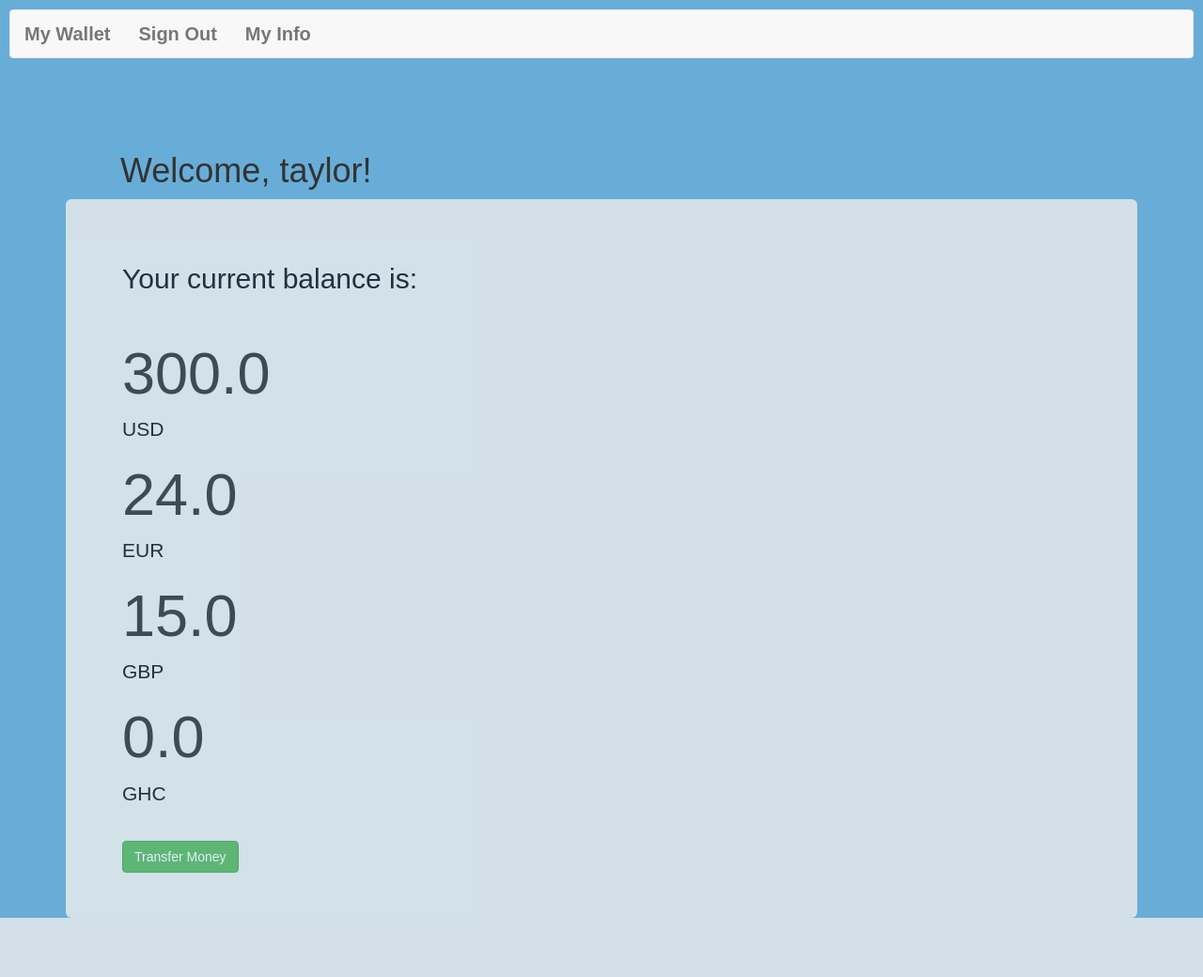
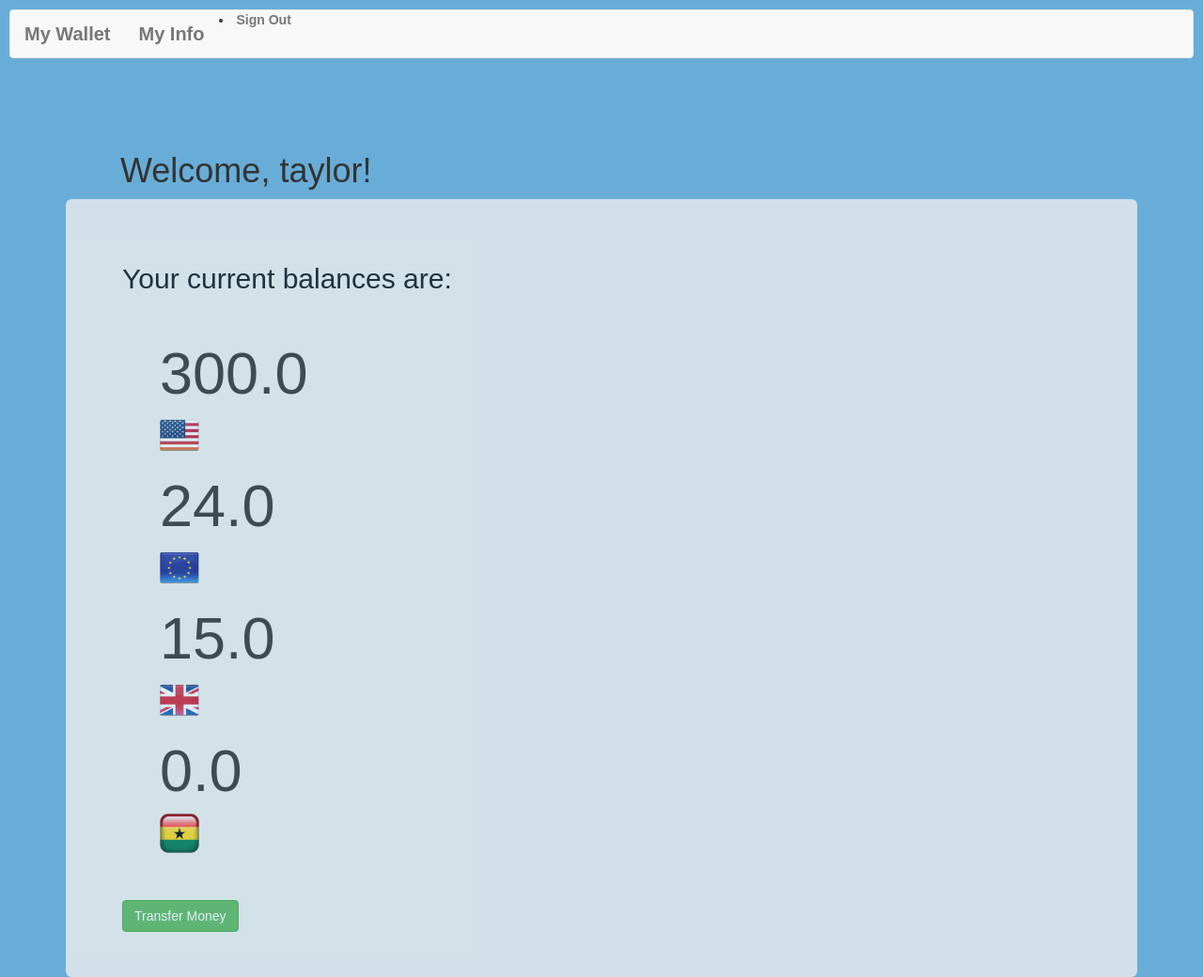
Before and after one commit to kahihia/tanta, a Django app: a page that uses wallet/templates/wallet/base.html in a window 1280 px wide; the page is wider, and only the part inside the window is pictured. Shown: that part at 94% size. Before the commit the page ends 977 px from the top of that part, so only its background shows below. Run offline with Django 3.2, Linux system fonts and the light colour scheme; a user stored in the database is signed in; data comes from the database, SQL or seed files in the repository; both versions use the stored data as it was after the commit; parts of the project's set-up code (start-up, migrations or seed data) failed here and were passed over; some libraries are stand-ins or nearby versions; some web fonts are replaced.

Commit message:
fixed UI in wallet summary, still working on transfer mch

```diff
--- a/dashboard/urls.py
+++ b/dashboard/urls.py
@@ -4,7 +4,7 @@ from dashboard import views
 app_name='dashboard'
 
 urlpatterns=[
-url(r'^dashboard/logout',views.user_logout,name='logout'),
+url(r'^logout',views.user_logout,name='logout'),
 url(r'^',views.home,name="home")
 
 ]
--- a/static/css/wallet.css
+++ b/static/css/wallet.css
@@ -11,6 +11,11 @@ body{
   opacity: 0.8;
   margin: auto;
   padding: auto;
+}
+img{
+  height: 42px;
+  width: 42px;
+
 }
 h2{
   color: #0f1319;
--- a/wallet/models.py
+++ b/wallet/models.py
@@ -34,17 +34,16 @@ class Wallet(models.Model):
 			recipient_start=recipient.local
 		return sender_start, recipient_start
 
-	def transaction(self,sender_start,recipient_start,amount):
+	def transaction(self,sender,recipient,sender_start,recipient_start,amount,currency):
 		if sender_start < amount:
 			return "Insufficient Funds"
 		else:
 			recipient_final=recipient_start + amount
 			sender_final=sender_start - amount
-		return recipient_final,sender_final
-	def save_transaction(self,sender,recipient,sender_final,recipient_final,currency):
+
 		if currency=='USD':
-				sender.dollars=sender_final
-				recipient.dollars=recipient_final
+			sender.dollars=sender_final
+			recipient.dollars=recipient_final
 		elif currency=='EUR':
 			sender.euros=sender_final
 			recipient.euros=recipient_final
@@ -54,8 +53,8 @@ class Wallet(models.Model):
 		elif currency=='GHC':
 			sender.local=sender_final
 			recipient.local=recipient_final
-			print(sender.dollars)
 		self.save()
+
 
 
 
--- a/wallet/templates/wallet/base.html
+++ b/wallet/templates/wallet/base.html
@@ -16,8 +16,9 @@
 	<ul id=navlist class="nav navbar-nav">
 
 		<li><a class="navbar-link" href="{% url 'wallet:wallet_summary' %}">My Wallet</a></li>
+		<li><a class="navbar-link" href="{% url 'wallet:info' %}">My Info</a></li></ul>
 		<li><a class= 'navbar-link' href="{% url 'dashboard:logout' %}">Sign Out</a></li>
-		<li><a class="navbar-link" href="{% url 'wallet:info' %}">My Info</a></li></ul>
+
 		</nav>
 <br>
 <br>
--- a/wallet/templates/wallet/transfer.html
+++ b/wallet/templates/wallet/transfer.html
@@ -12,19 +12,17 @@
 	<h1>TantaPay Transfer</h1>
 </div>
 <div class="container">
-<h2>Your balance is:</h2>
+<h2>Your balances are:</h2>
 <h3>{{user.wallet.dollars}}</h3><p>USD</p>
 <h3>{{user.wallet.euros}}</h3><p>EUR</p>
 <h3>{{user.wallet.pounds}}</h3><p>GBP</p>
 <h3>{{user.wallet.local}}</h3><p>GHC</p>
-<br>
 <br>
 <form method='post'>
 {% csrf_token %}
 
 	{{ form.as_p }}
 
-	<br>
 
 	<input type="submit" class="btn btn-primary" value="Transfer">
 	<br>
--- a/wallet/templates/wallet/wallet_summary.html
+++ b/wallet/templates/wallet/wallet_summary.html
@@ -1,16 +1,20 @@
 {% extends "wallet/base.html" %}
+{% load staticfiles %}
 {% block content %}
 
 <div class='container-welcome'><strong><h1>Welcome, {{user.username}}!</h1></strong>
 </div>
 <div class='container'>
 <div class="jumbotron">
-<h2>Your current balance is:</h2>
+<h2>Your current balances are:</h2>
 <br>
-<h1>{{user.wallet.dollars}}</h1><p>USD</p>
-<h1>{{user.wallet.euros}}</h1><p>EUR</p>
-<h1>{{user.wallet.pounds}}</h1><p>GBP</p>
-<h1>{{user.wallet.local}}</h1><p>GHC</p>
+<ul>
+<h1>{{user.wallet.dollars}}</h1><img src="{% static 'images/us.png' %}" height="42" width="42">
+<h1>{{user.wallet.euros}}</h1><img src="{% static 'images/euro.png' %}" height="42" width="42">
+<h1>{{user.wallet.pounds}}</h1><img src="{% static 'images/uk.png' %}" height="42" width="42">
+<h1>{{user.wallet.local}}</h1><img src="{% static 'images/ghana.ico' %}" height="42" width="42">
+</ul>
+<br>
 <br>
 <a class="btn btn-success btn-lrg" href="{% url 'wallet:transfer' %}" role="button">Transfer Money</a>
 
--- a/wallet/views.py
+++ b/wallet/views.py
@@ -48,12 +48,8 @@
 		# sender.transaction()
 		# recipient.transaction()
 		send_start,recieve_start = sender.grab_values(sender,recipient,currency)
-		if sender.transaction(send_start,recieve_start,transferamnt) == "Insufficient Funds":
+		if sender.transaction(sender,recipient,send_start,recieve_start,transferamnt,currency) == "Insufficient Funds":
 			return render(request,'insufficient.html')
-		else:
-			sfinal,rfinal=sender.transaction(send_start,recieve_start,transferamnt)
-
-		sender.save_transaction(sender,recipient,sfinal,rfinal,currency)
 
 		return render(request,'thanks.html',{'transfer':transferamnt,'denom':currency, 'test':sender})
 	return render(request,'transfer.html',{'form':transfer,})
```
Also changed, not shown: db.sqlite3, static/images/euro.png (added), static/images/ghana.ico (added), static/images/uk.png (added), static/images/us.png (added).
